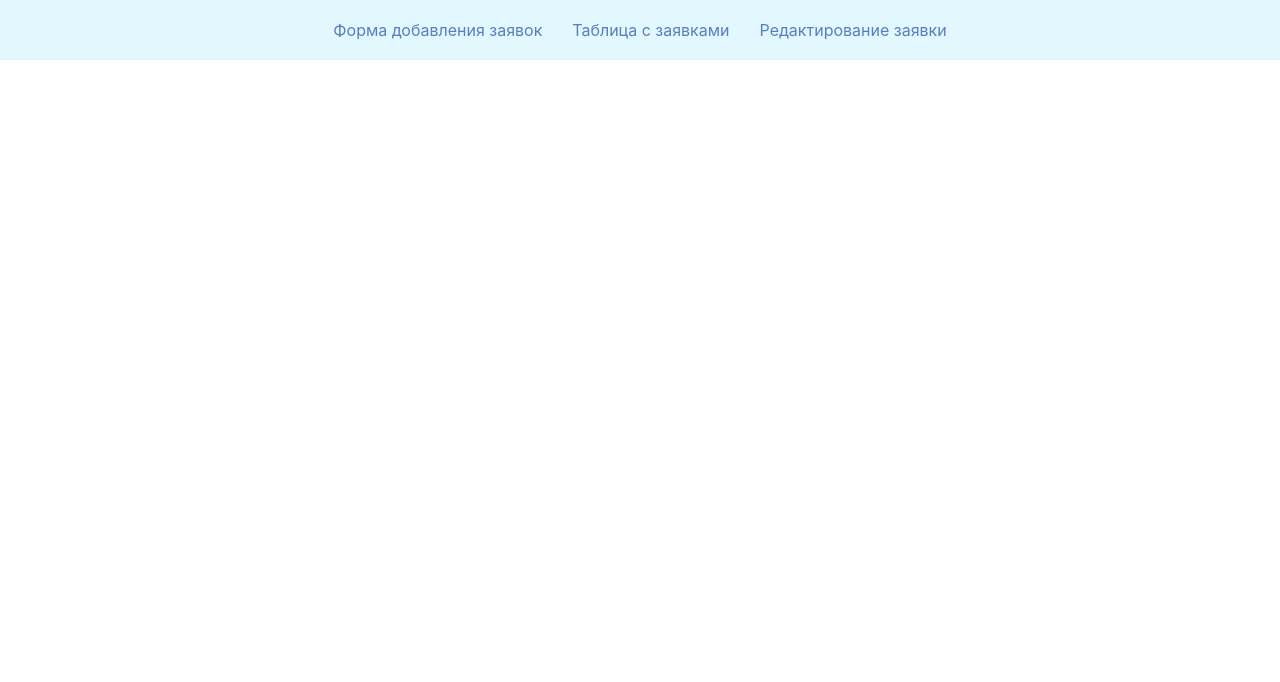
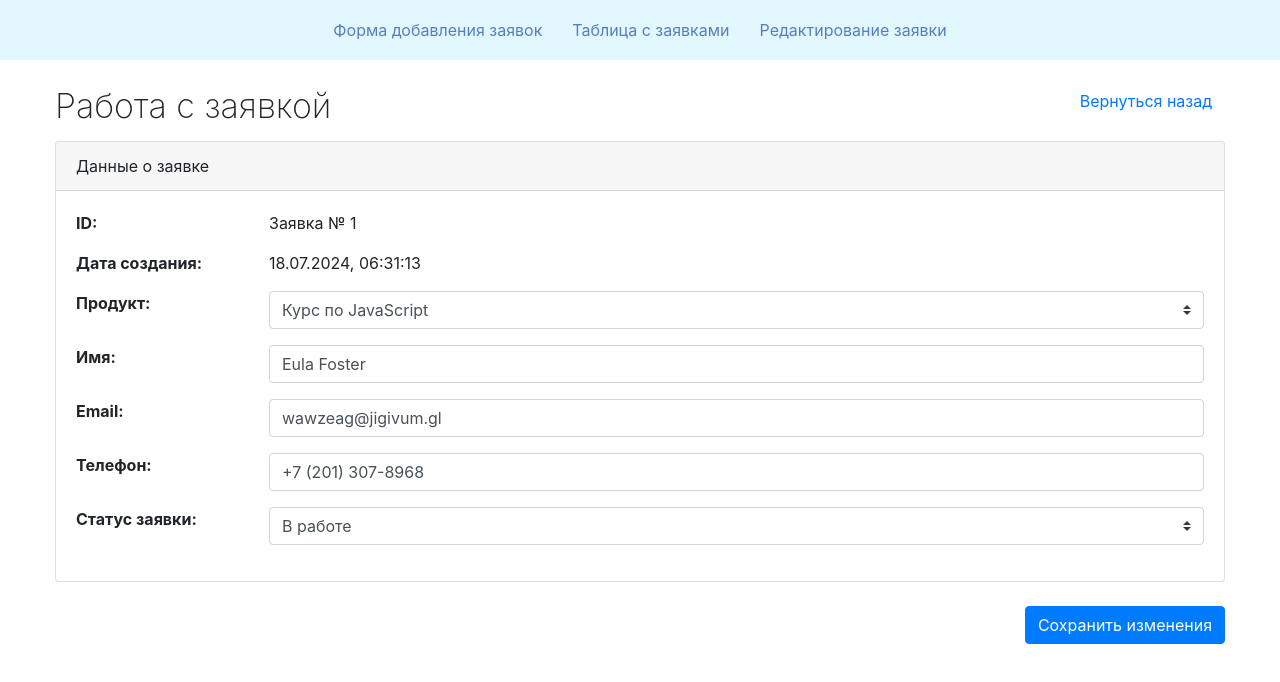
Before and after one commit to anmeshkov/-react-crm, a React (Create React App) app: page /edit/1 in a window 1280 px wide. Shown: the top 682 px of the page. Built offline with nearby package versions, Linux system fonts and the light colour scheme; data requests are answered from the project's data file.

Commit message:
feat: вывод заявки в форму для редактирования

```diff
--- a/src/App.js
+++ b/src/App.js
@@ -15,6 +15,7 @@ function App() {
         <Route path="/" element={<HomePage />} />
         <Route path="/add" element={<AddPage />} />
         <Route path="/edit" element={<EditPage />} />
+        <Route path="/edit/:id" element={<EditPage />} />
       </Routes>
     </Router>
   );
--- /dev/null
+++ b/src/components/EditRequestForm/index.jsx
@@ -0,0 +1,163 @@
+/* ----------------------------------------------------------------
+  Edit Request Form Component
+---------------------------------------------------------------- */
+import { useState } from "react";
+import { requestStatus } from "../../helpers/varibles";
+import { courseNames } from "../../helpers/varibles";
+import modifyDate from "../../helpers/modifyDate";
+
+const EditRequestForm = ({ id, request, handleSubmit, setRequest }) => {
+  // рендер имен курсов
+  const renderCourseNames = (courseList) => {
+    return courseNames.map((course) => {
+      return (
+        <option key={course.id} value={course.id}>
+          {course.title}
+        </option>
+      );
+    });
+  };
+
+  // рендер статусов
+  const renderRequestStatusList = (statusList) => {
+    return requestStatus.map((status) => {
+      return (
+        <option key={status.id} value={status.id}>
+          {status.title}
+        </option>
+      );
+    });
+  };
+
+  const onFormSubmit = (event) => {
+    event.preventDefault();
+    // обработка изменений заявки
+    handleSubmit(id);
+  };
+
+  return (
+    <form onSubmit={onFormSubmit} id="form">
+      {/* card */}
+      <div className="card mb-4">
+        <div className="card-header">Данные о заявке</div>
+        <div className="card-body">
+          <div className="row mb-3">
+            <div className="col-md-2">
+              <strong>ID:</strong>
+            </div>
+            <div className="col">
+              Заявка № <span id="number">{request.id}</span>
+            </div>
+            <input name="id" type="hidden" id="id" />
+          </div>
+          <div className="row mb-3">
+            <div className="col-md-2">
+              <strong>Дата создания:</strong>
+            </div>
+            <div className="col" id="date">
+              {modifyDate(request.date)}
+            </div>
+          </div>
+          <div className="row mb-3">
+            <div className="col-md-2">
+              <strong>Продукт:</strong>
+            </div>
+            <div className="col">
+              <select
+                id="product"
+                name="product"
+                className="custom-select"
+                onChange={(event) => {
+                  setRequest({ ...request, product: event.target.value });
+                }}
+                value={request.product}
+              >
+                {renderCourseNames(courseNames)}
+              </select>
+            </div>
+          </div>
+          <div className="row mb-3">
+            <div className="col-md-2">
+              <strong>Имя:</strong>
+            </div>
+            <div className="col">
+              <input
+                type="text"
+                className="form-control"
+                id="name"
+                name="name"
+                onChange={(event) => {
+                  setRequest({ ...request, name: event.target.value });
+                }}
+                value={request.name}
+              />
+            </div>
+          </div>
+          <div className="row mb-3">
+            <div className="col-md-2">
+              <strong>Email:</strong>
+            </div>
+            <div className="col">
+              <input
+                type="text"
+                className="form-control"
+                id="email"
+                name="email"
+                onChange={(event) => {
+                  setRequest({ ...request, email: event.target.value });
+                }}
+                value={request.email}
+              />
+            </div>
+          </div>
+          <div className="row mb-3">
+            <div className="col-md-2">
+              <strong>Телефон:</strong>
+            </div>
+            <div className="col">
+              <input
+                type="text"
+                className="form-control"
+                onChange={(event) => {
+                  setRequest({ ...request, phone: event.target.value });
+                }}
+                value={request.phone}
+                id="phone"
+                name="phone"
+              />
+            </div>
+          </div>
+          <div className="row mb-3">
+            <div className="col-md-2">
+              <strong>Статус заявки:</strong>
+            </div>
+            <div className="col">
+              <select
+                className="custom-select"
+                id="status"
+                name="status"
+                onChange={(event) => {
+                  setRequest({ ...request, status: event.target.value });
+                }}
+                value={request.status}
+              >
+                {/* <option selected>Выберите...</option> */}
+                {renderRequestStatusList(requestStatus)}
+              </select>
+            </div>
+          </div>
+        </div>
+      </div>
+      {/* //card */}
+      <div className="row justify-content-between">
+        <div className="col text-right">
+          <button type="submit" className="btn btn-primary">
+            Сохранить изменения
+          </button>
+        </div>
+      </div>
+    </form>
+  );
+};
+
+export default EditRequestForm;
--- a/src/components/RequestsList/index.jsx
+++ b/src/components/RequestsList/index.jsx
@@ -3,6 +3,7 @@
 ---------------------------------------------------------------- */
 import { courseNames as courses } from "../../helpers/varibles";
 import { requestStatus } from "../../helpers/varibles";
+import { Link } from "react-router-dom";
 
 const RequestsList = ({ requests }) => {
   //рендерим разметку для всех заявок
@@ -36,7 +37,7 @@ const RequestsList = ({ requests }) => {
           <div className={`badge badge-pill ${badgeClass}`}>{badgeTitle}</div>
         </td>
         <td>
-          <a href="edit.html">Редактировать</a>
+          <a href={`/edit/${request.id}`}>Редактировать</a>
         </td>
       </tr>
     );
--- /dev/null
+++ b/src/helpers/modifyDate.js
@@ -0,0 +1,16 @@
+// функкция для перевода даты из формата ISO в формат dd.mm.yyyy hh:mm:ss
+const modifyDate = (date) => {
+  // опции для форматирования даты
+  const options = {
+    year: "numeric",
+    month: "numeric",
+    day: "numeric",
+    hour: "numeric",
+    minute: "numeric",
+    second: "numeric",
+  };
+  // форматирование даты в формат dd.mm.yyyy hh:mm:ss
+  return new Date(date).toLocaleDateString("ru-RU", options);
+}
+
+export default modifyDate;
--- a/src/pages/EditPage.jsx
+++ b/src/pages/EditPage.jsx
@@ -1,10 +1,45 @@
 /* ----------------------------------------------------------------
   Edit Page
 ---------------------------------------------------------------- */
+import { useState, useEffect } from "react";
+import EditRequestForm from "../components/EditRequestForm";
+import { useParams } from "react-router-dom";
+import { serverPath } from "../helpers/varibles";
 
 const EditPage = () => {
+  document.body.classList.add("with-nav");
 
-  document.body.classList.add("with-nav")
+  const { id } = useParams();
+  const [request, setRequest] = useState(null); // запрос
+  const [isLoading, setLoading] = useState(true);
+  const [error, setError] = useState("");
+
+  // загрузка запроса по id
+  useEffect(() => {
+    fetch(serverPath + "/" + id)
+      .then((res) => {
+        if (res.ok !== true) {
+          throw Error("Could not fetch the data from this resource");
+        }
+        return res.json();
+      })
+      .then((data) => {
+        console.log("->>>>>>>", data);
+        setRequest(data);
+        setLoading(false);
+      })
+      .catch((err) => {
+        console.log(err.message);
+        setError(err.message);
+        setLoading(false);
+      });
+  }, []);
+
+  // отправка заявки на сервер
+  const handleSubmit = (id) => {
+    console.log('handleSubmit', id);
+    console.log(request);
+  };
 
   return (
     <div className="form-wrapper">
@@ -15,7 +50,9 @@ const EditPage = () => {
             <div className="admin-heading-1">Работа с заявкой</div>
           </div>
           <div className="col text-right">
-            <a href="index.html" className="btn btn-link">Вернуться назад</a>
+            <a href="/" className="btn btn-link">
+              Вернуться назад
+            </a>
           </div>
         </div>
         {/* // row */}
@@ -23,88 +60,9 @@ const EditPage = () => {
         <div className="row">
           {/* col */}
           <div className="col">
-            <form id="form">
-              {/* card */}
-              <div className="card mb-4">
-                <div className="card-header">Данные о заявке</div>
-                <div className="card-body">
-                  <div className="row mb-3">
-                    <div className="col-md-2">
-                      <strong>ID:</strong>
-                    </div>
-                    <div className="col">Заявка №<span id="number">1</span></div>
-                    <input name="id" type="hidden" id="id" />
-                  </div>
-                  <div className="row mb-3">
-                    <div className="col-md-2">
-                      <strong>Дата создания:</strong>
-                    </div>
-                    <div className="col" id="date">2020-04-20 13:52:13</div>
-                  </div>
-                  <div className="row mb-3">
-                    <div className="col-md-2">
-                      <strong>Продукт:</strong>
-                    </div>
-                    <div className="col">
-                      <select id="product" name="product" className="custom-select">
-                        <option value="course-html">Курс по верстке</option>
-                        <option value="course-js">
-                          Курс по JavaScript
-                        </option>
-                        <option value="course-vue">Курс по VUE JS</option>
-                        <option value="course-php">Курс по PHP</option>
-                        <option value="course-wordpress">
-                          Курс по WordPress
-                        </option>
-                      </select>
-                    </div>
-                  </div>
-                  <div className="row mb-3">
-                    <div className="col-md-2">
-                      <strong>Имя:</strong>
-                    </div>
-                    <div className="col">
-                      <input type="text" className="form-control" defaultValue="Петр Сергеевич" id="name" name="name" />
-                    </div>
-                  </div>
-                  <div className="row mb-3">
-                    <div className="col-md-2">
-                      <strong>Email:</strong>
-                    </div>
-                    <div className="col">
-                      <input type="text" className="form-control" defaultValue="info@inbox.ru" id="email" name="email" />
-                    </div>
-                  </div>
-                  <div className="row mb-3">
-                    <div className="col-md-2">
-                      <strong>Телефон:</strong>
-                    </div>
-                    <div className="col">
-                      <input type="text" className="form-control" defaultValue="+7 (903) 555-77-55" id="phone" name="phone" />
-                    </div>
-                  </div>
-                  <div className="row mb-3">
-                    <div className="col-md-2">
-                      <strong>Статус заявки:</strong>
-                    </div>
-                    <div className="col">
-                      <select className="custom-select" id="status" name="status">
-                        <option selected>Выберите...</option>
-                        <option value="new">Новая</option>
-                        <option value="inwork">В работе</option>
-                        <option value="complete">Завершена</option>
-                      </select>
-                    </div>
-                  </div>
-                </div>
-              </div>
-              {/* //card */}
-              <div className="row justify-content-between">
-                <div className="col text-right">
-                  <button type="submit" className="btn btn-primary">Сохранить изменения</button>
-                </div>
-              </div>
-            </form>
+            {isLoading && <h2>Загрузка заявки...</h2>}
+            {error && <h2>{error}</h2>}
+            {request && <EditRequestForm id={id} request={request} handleSubmit={handleSubmit} setRequest={setRequest}/>}
           </div>
           {/* //col */}
         </div>
@@ -112,6 +70,6 @@ const EditPage = () => {
       </div>
     </div>
   );
-}
+};
 
 export default EditPage;
```
